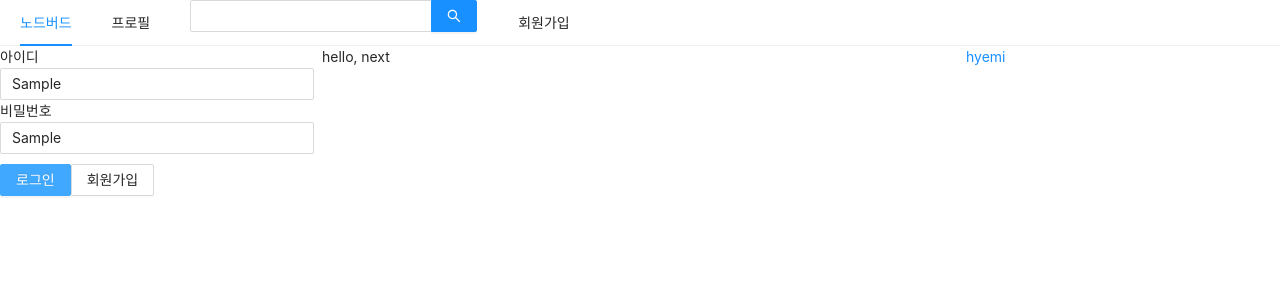
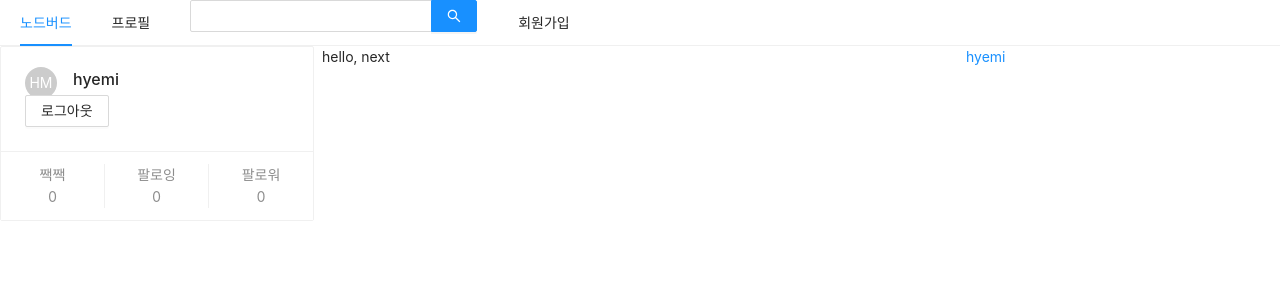
Before and after one commit to jazzyfact/twitter_clone, a Next.js app in the folder front/: page / in a window 1280 px wide. Both pictures are taken after typing "Sample", "Sample" into the empty fields and a click on the button "로그인". Shown: the top 300 px of the page. Built offline with nearby package versions, Linux system fonts and the light colour scheme.

Commit message:
[ADD] 더미데이터로 로그인

```diff
--- a/front/components/AppLayout.js
+++ b/front/components/AppLayout.js
@@ -35,7 +35,7 @@
           {/* 24칸중에 6칸 차지 25% */}
         <Col  xs= {24} md={6}>
             {/* 로그인 되어 있으면 사용자 프로필보여주고, 로그인 안되어있으면 로그인 폼을 보여줌 */}
-           {isLoggedIn ? <UserProfile /> : <LoginForm/>}
+           {isLoggedIn ? <UserProfile /> : <LoginForm setIsLoggedIn={setIsLoggedIn} />}
         </Col>
         {/* 50% */}
         <Col  xs= {24} md={12}>
--- a/front/components/LoginForm.js
+++ b/front/components/LoginForm.js
@@ -1,4 +1,4 @@
-import React,{useState, useCallback} from 'react';
+import React,{useState, useCallback, useMemo} from 'react';
 import {Form, Input, Button} from 'antd';
 import Link  from 'next/link';
 import styled from 'styled-components';
@@ -9,7 +9,7 @@
 const ButtonWrapper = styled.div`
     margin-Top: 10px` ;
 
-const LoginForm = () => {
+const LoginForm = ({setIsLoggedIn}) => {
 
     const [id, setId] = useState('');
     const [password, setPassword] = useState('');
@@ -25,8 +25,19 @@
         setPassword(e.target.value);
     }, []);
 
+
+    const style = useMemo(() => ({
+        marginTop:  10
+    }), []);
+
+    const onSubmitForm = useCallback(()  => {
+        console.log(id, password);
+        setIsLoggedIn(true);
+    }, [id, password]);
+
+
     return (
-        <Form>
+        <Form onFinish={onSubmitForm}>
             <div>
                 <label htmlFor ="user-id">아이디</label>
                 <br/>
@@ -46,7 +57,7 @@
                 onChange={onChangePassword}
                 required />
             </div>
-            <ButtonWrapper >
+            <ButtonWrapper style ={style}>
                 {/* style은 객체로 넣으면 안된다 */}
                 <Button type="primary" htmlType="submit" loading={false}>로그인 </Button>
                 <Link href="/signup"><a><Button>회원가입</Button></a></Link>
--- a/front/components/UserProfile.js
+++ b/front/components/UserProfile.js
@@ -0,0 +1,29 @@
+import React from 'react';
+import {Card, Avatar, Button} from 'antd';
+
+
+
+
+
+const UserProfile = () => {
+    return (
+        <Card
+            actions={[
+                // react에서 배열 쓰려면 key 써야함
+                <div key ="twit"> 짹짹 <br/>0</div>,
+                <div key ="followings"> 팔로잉 <br/>0</div>,
+                <div key ="followings"> 팔로워 <br/>0</div>,
+            ]}
+            >
+
+
+            <Card.Meta
+            avatar={<Avatar>HM</Avatar>}
+            title="hyemi"
+            />
+            <Button>로그아웃</Button>
+        </Card>
+    );
+};
+
+export default UserProfile;
```
